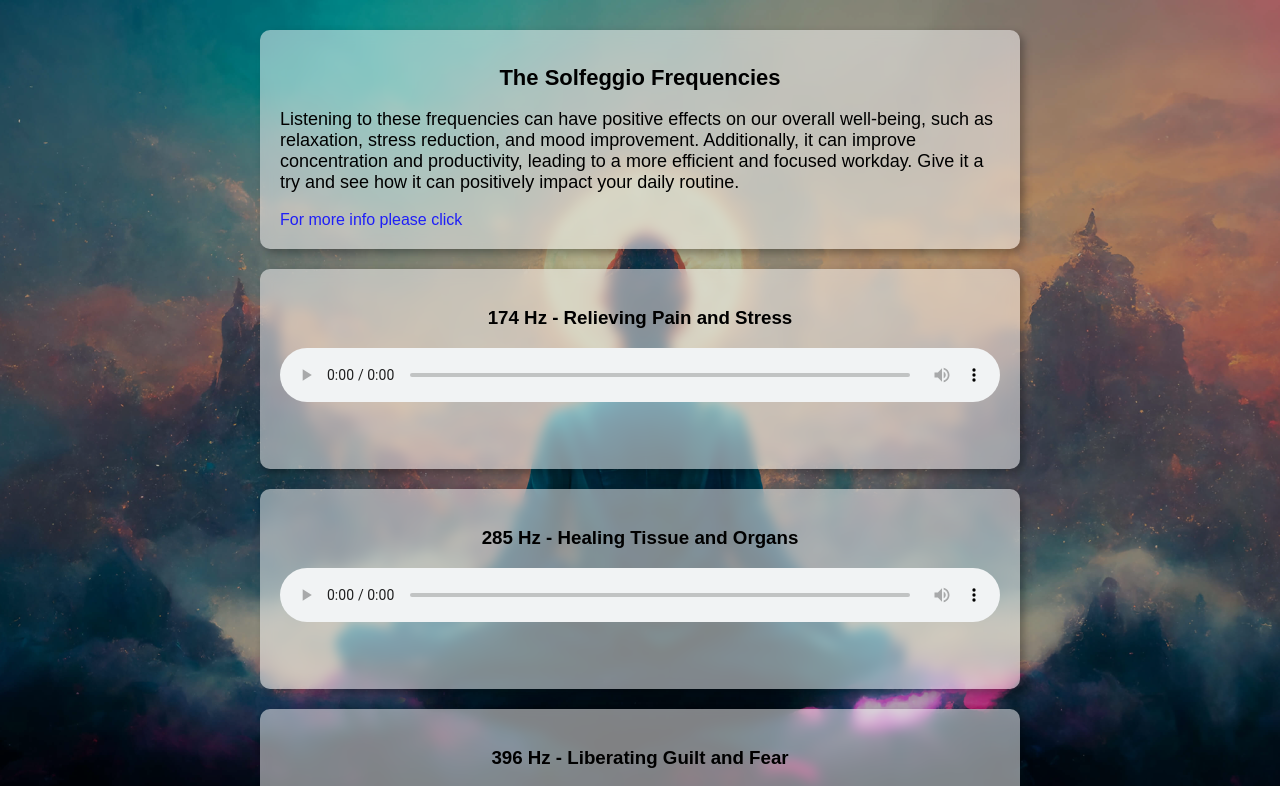
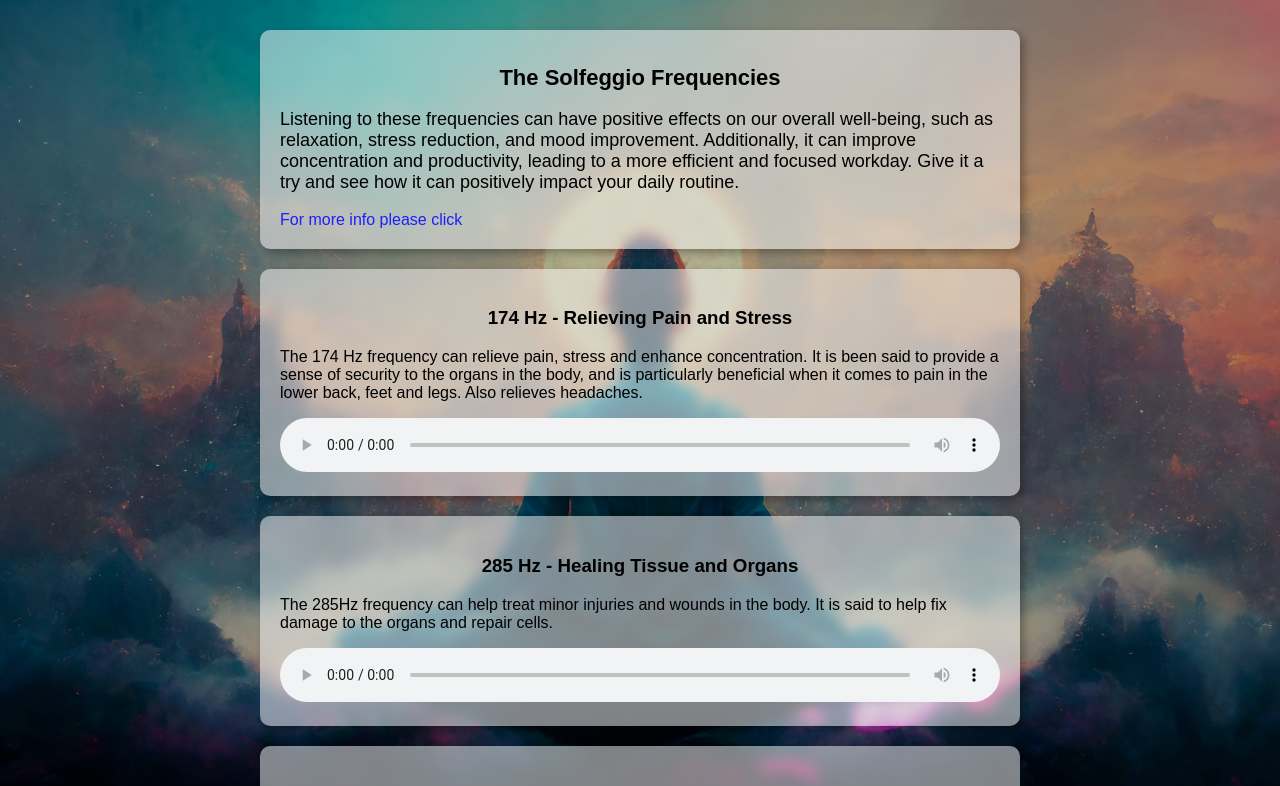
Before and after one commit to desperado1802/solfeggio-frequency, a React (Create React App) app: page / in a window 1280 px wide. Shown: the top 786 px of the page. Built offline with nearby package versions, Linux system fonts and the light colour scheme.

Commit message:
removed the hover transform effect as it was uneccesary and making the project complicated for the user

```diff
--- a/src/App.css
+++ b/src/App.css
@@ -62,54 +62,24 @@ body::after {
 
 .hover-div {
   position: relative;
-  /* background-color: blueviolet; */
-  transition: transform 0.5s !important;
-  transform-style: preserve-3d;
-  transform-origin: center;
   min-height: 200px;
-  margin-bottom: 70px;
   margin: 20px;
 }
 
-.hover-div--hovered .frequenciesWrapperFront {
-  transform: rotateY(180deg);
-  transition: transform 0.5s !important;
-}
-
-.hover-div--hovered .frequenciesWrapperBack {
-  transform: rotateY(0deg);
-  transition: transform 0.5s !important;
-}
-
-.frequenciesWrapperFront,
-.frequenciesWrapperBack {
+.frequenciesWrapper {
   background-color: rgba(255, 255, 255, 0.5);
   backdrop-filter: blur(6px);
   box-shadow: 4px 4px 8px rgba(0, 0, 0, 0.3);
   box-sizing: border-box;
   border-radius: 10px;
   padding: 20px;
-  /* margin: 20px; */
-  /* margin-bottom: 20px; */
-  position: absolute;
-  top: 0;
-  left: 0;
   width: 100%;
   height: 100%;
-
-  backface-visibility: hidden;
+  margin-bottom: 20px;
 }
 
-.frequenciesWrapperBack {
-  transform: rotateY(-180deg);
-}
-
-.frequenciesWrapperFront > h3 {
+.frequenciesWrapper > h3 {
   text-align: center;
-}
-
-.frequenciesWrapperBack > p {
-  font-size: 18px;
 }
 
 .audioPlayer {
--- a/src/components/Frequencies.jsx
+++ b/src/components/Frequencies.jsx
@@ -3,17 +3,9 @@ import audioData from "../audioData";
 import ReactAudioPlayer from "react-audio-player";
 
 export default function Frequencies() {
-  const [isHovering, setIsHovering] = useState(audioData.map(() => false));
   const [pauseRotation, setPauseRotation] = useState(
     audioData.map(() => false)
   );
-
-  const handleHover = (idx) => {
-    if (pauseRotation[idx]) return;
-    const newHoverStates = [...isHovering];
-    newHoverStates[idx] = !newHoverStates[idx];
-    setIsHovering(newHoverStates);
-  };
 
   const playingFrequencyTrue = (idx) => {
     const newPlaying = [...pauseRotation];
@@ -27,28 +19,15 @@ export default function Frequencies() {
   };
 
   return (
-    <div>
+    <div className="hover-div">
       {audioData.map((item, idx) => (
         <div
           key={idx}
-          className={`hover-div ${isHovering[idx] ? "hover-div--hovered" : ""}`}
-          onMouseEnter={() => handleHover(idx)}
-          onMouseLeave={() => handleHover(idx)}
-        >
-          <div key={idx} className="frequenciesWrapperFront">
-            <h3>{item.title}</h3>
-            <ReactAudioPlayer
-              className="audioPlayer"
-              src={item.audio}
-              loop
-              controls
-            />
-          </div>
-          <div
-            className={`frequenciesWrapperBack ${
+          className={`frequenciesWrapper ${
             pauseRotation[idx] ? "pulsate" : ""
           }`}
         >
+          <h3>{item.title}</h3>
           <p>{item.text}</p>
           <ReactAudioPlayer
             className="audioPlayer"
@@ -59,7 +38,6 @@ export default function Frequencies() {
             controls
           />
         </div>
-        </div>
       ))}
     </div>
   );
```
Lines whose indentation alone changed are shown as unchanged.
